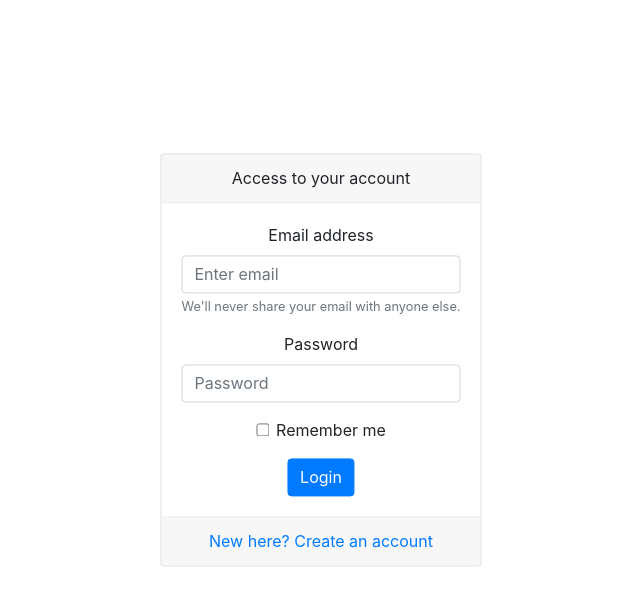
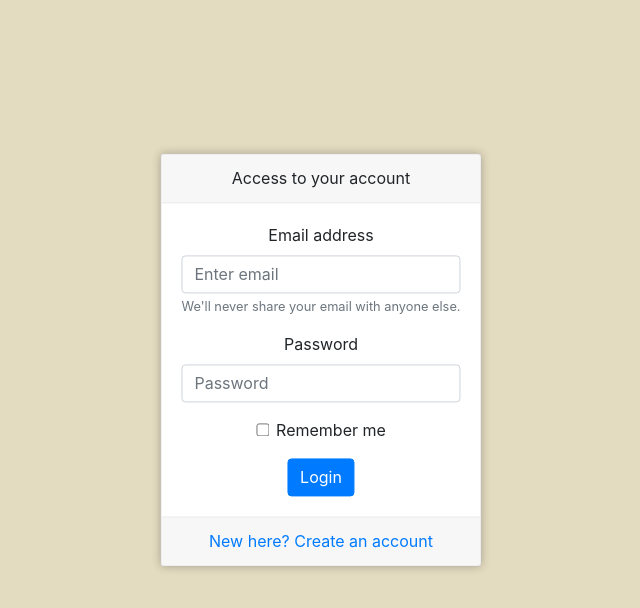
Before and after one commit to ivan-drr/around-the-world, a React (Create React App) app: page /login in a window 1280 px wide. Shown: the top 608 px of the page, without its empty margins (319-959 px from the left). Built offline with nearby package versions, Linux system fonts and the light colour scheme.

Commit message:
minor style

```diff
--- a/src/components/Login.js
+++ b/src/components/Login.js
@@ -11,7 +11,7 @@ import '../styles/Login.css';
 function Login() {
   return (
     <div id="loginComponent">
-      <Card className="text-center">
+      <Card className="text-center border-shadow">
         <Card.Header>Access to your account</Card.Header>
         <Card.Body>
 
--- a/src/components/Register.js
+++ b/src/components/Register.js
@@ -12,7 +12,7 @@ import '../styles/Login.css';
 function Register() {
   return (
     <div id="loginComponent">
-      <Card className="text-center">
+      <Card className="text-center border-shadow">
         <Card.Header>Create your account</Card.Header>
         <Card.Body>
           <Card.Text>
--- a/src/index.js
+++ b/src/index.js
@@ -5,7 +5,7 @@ import { BrowserRouter } from 'react-router-dom';
 import App from './components/App';
 import * as serviceWorker from './serviceWorker';
 
-import './styles/index.css';
+import './styles/global.css';
 
 ReactDOM.render(
   <BrowserRouter>
--- a/src/styles/global.css
+++ b/src/styles/global.css
@@ -1,6 +1,18 @@
-html, body {
-    margin: 0;
-    height: 100%;
-    background-color: rgb(19, 18, 23);
-    overflow-x: hidden;
+body {
+  margin: 0;
+  font-family: -apple-system, BlinkMacSystemFont, 'Segoe UI', 'Roboto', 'Oxygen',
+    'Ubuntu', 'Cantarell', 'Fira Sans', 'Droid Sans', 'Helvetica Neue',
+    sans-serif;
+  -webkit-font-smoothing: antialiased;
+  -moz-osx-font-smoothing: grayscale;
+  background-color: rgb(228, 220, 192);
 }
+
+code {
+  font-family: source-code-pro, Menlo, Monaco, Consolas, 'Courier New',
+    monospace;
+}
+
+.border-shadow {
+  box-shadow: 0px 0px 8px rgba(34, 34, 34, 0.31);
+}
--- a/src/styles/index.css
+++ /dev/null
@@ -1,13 +0,0 @@
-body {
-  margin: 0;
-  font-family: -apple-system, BlinkMacSystemFont, 'Segoe UI', 'Roboto', 'Oxygen',
-    'Ubuntu', 'Cantarell', 'Fira Sans', 'Droid Sans', 'Helvetica Neue',
-    sans-serif;
-  -webkit-font-smoothing: antialiased;
-  -moz-osx-font-smoothing: grayscale;
-}
-
-code {
-  font-family: source-code-pro, Menlo, Monaco, Consolas, 'Courier New',
-    monospace;
-}
```
